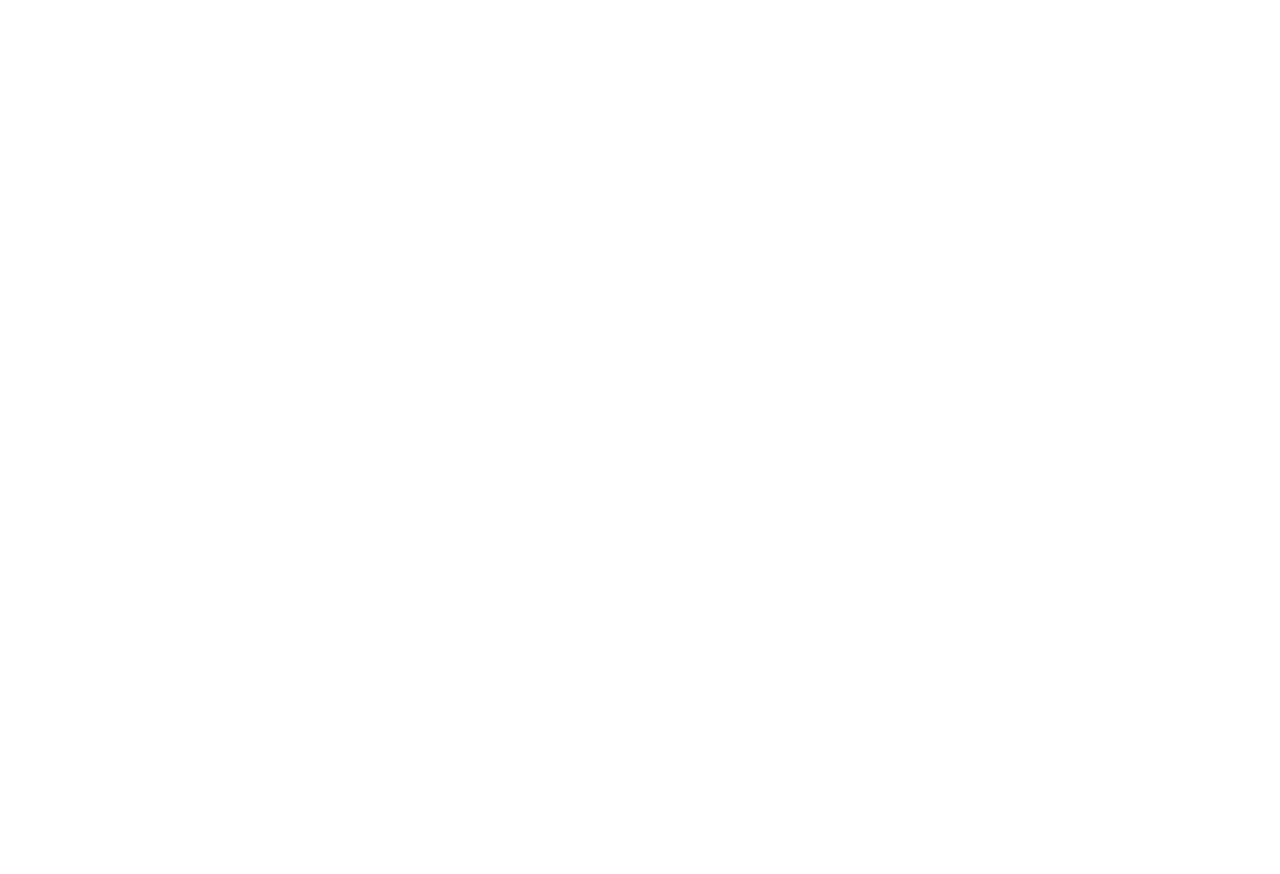
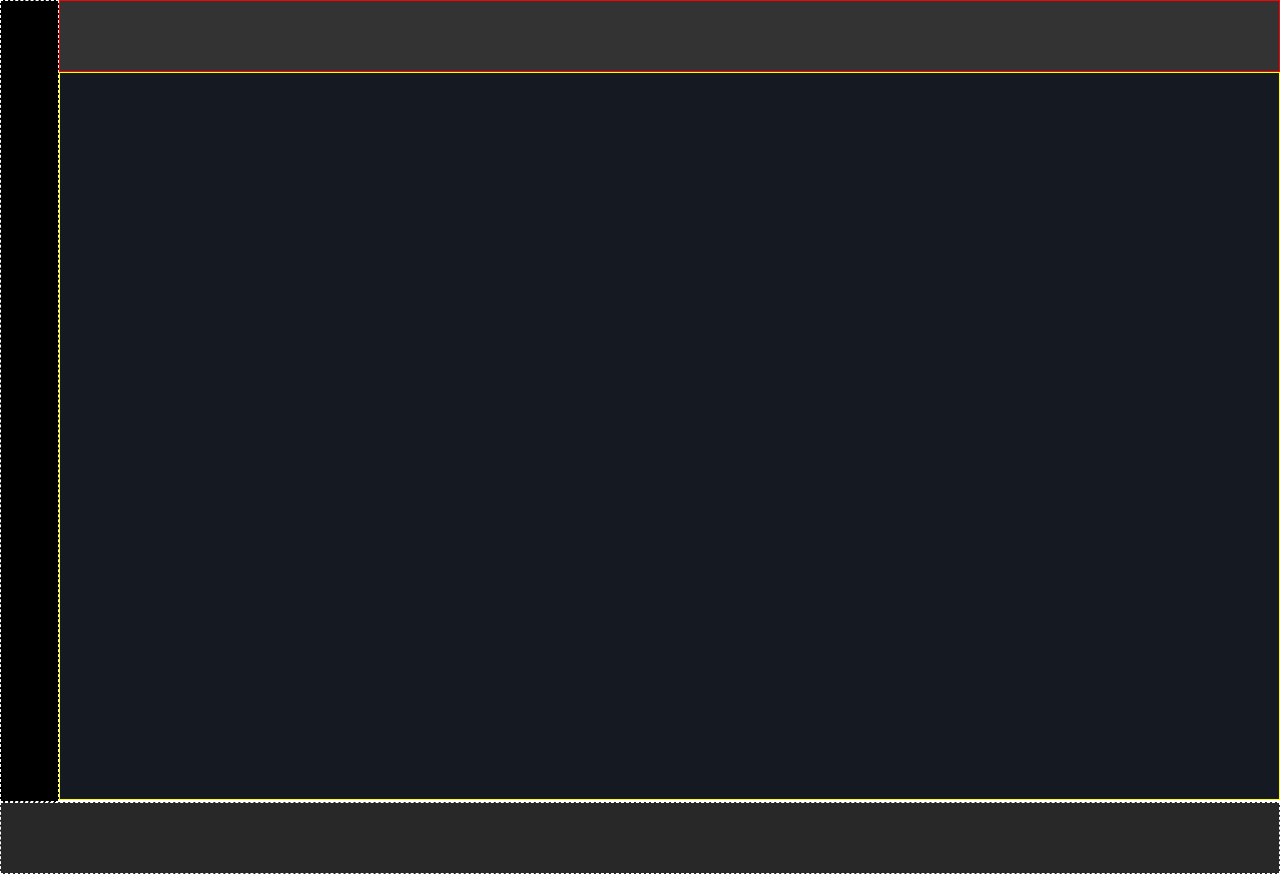
Before and after one commit to giamaf/html-css-spotifyweb, a plain HTML site: page index.html in a window 1280 px wide. Before the commit the page ends 800 px from the top, so only its background shows below. Drawn offline with Linux system fonts and the light colour scheme.

Commit message:
added macro layout

```diff
--- a/index.html
+++ b/index.html
@@ -19,7 +19,16 @@
 </head>
 
 <body>
+    <div class="flex">
+        <nav class="sidebar">
 
+        </nav>
+        <div class="wrapper flex column">
+            <header></header>
+            <main></main>
+        </div>
+    </div>
+    <footer></footer>
 </body>
 
 </html>
--- a/style.css
+++ b/style.css
@@ -4,5 +4,50 @@ body {
     Padding: 0;
     Box-sizing: border-box;
     font-family: 'Montserrat', sans-serif;
-    ;
 }
+
+/* Generics */
+
+.flex {
+    display: flex;
+    flex-direction: row;
+}
+
+.column {
+    flex-direction: column;
+}
+
+
+/* Main */
+.sidebar {
+    background-color: black;
+    border: 1px dashed white;
+    height: 100vh;
+    width: 60px;
+}
+
+.wrapper {
+    height: 100vh;
+    width: 100%;
+}
+
+header {
+    background-color: rgba(0, 0, 0, 0.8);
+    height: 70px;
+    border: 1px solid red;
+    flex-shrink: 0;
+}
+
+main {
+    flex-grow: 1;
+    background-color: rgb(21, 25, 33);
+    border: 1px solid yellow;
+    overflow: auto;
+}
+
+footer {
+    background-color: rgb(40, 40, 40);
+    height: 70px;
+    border: 1px dashed white;
+    flex-shrink: 0;
+}
```
